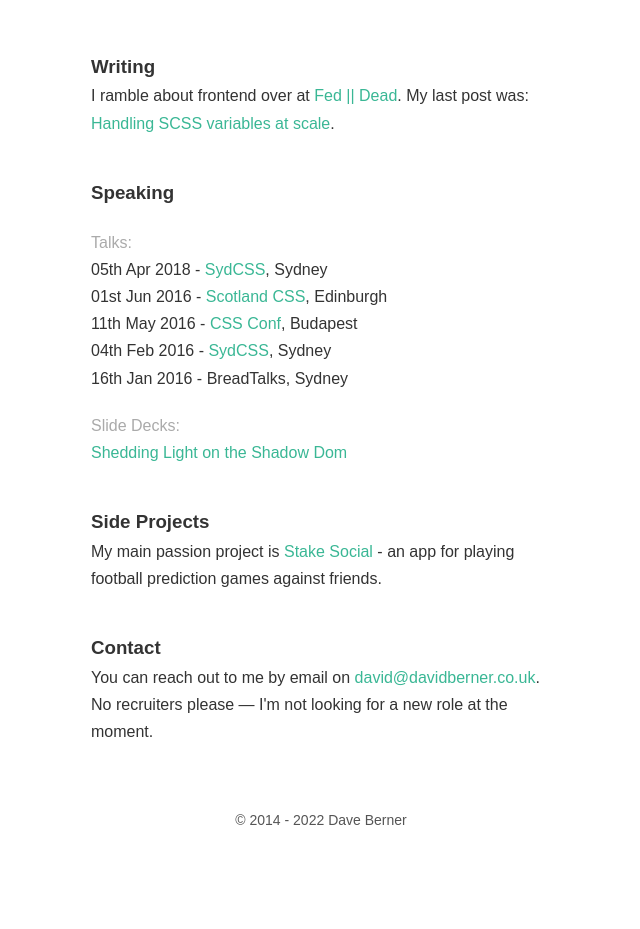
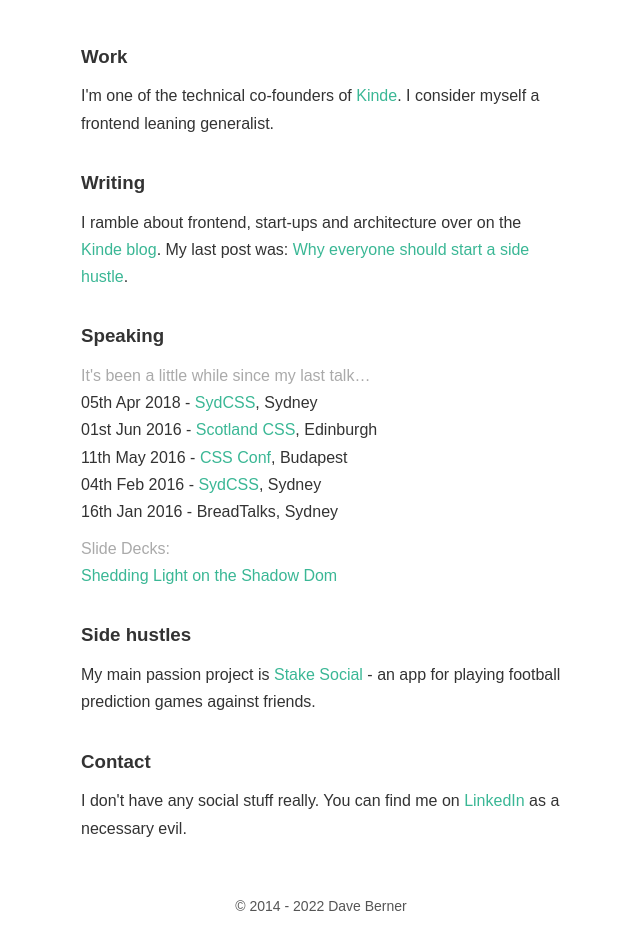
Before and after one commit to DaveOrDead/davidberner, a website: page index.html in a window 1280 px wide. Shown: the part 166-1095 px from the top of the page, without its empty margins (319-959 px from the left). Before the commit the page ends 1019 px from the top, so only its background shows below. Drawn offline with Linux system fonts and the light colour scheme.

Commit message:
job update

```diff
--- a/index.html
+++ b/index.html
@@ -13,30 +13,44 @@
       <header class="l-header">
         <h1 class="heading--large">Dave Berner</h1>
 
-        <span class="heading--medium h-spacing">Co-founder @ Kinde</span>
+        <span class="heading--medium h-spacing"
+          >Co-founder @ <a href="https://kinde.com/">Kinde</a></span
+        >
       </header>
 
       <main>
         <ul class="h-spacing">
           <li class="c-card">
-            <h3 class="c-card__title">Writing</h3>
+            <h3 class="c-card__title h-spacing-small">Work</h3>
 
             <p class="c-card__summary">
-              I ramble about frontend over at
-              <a href="http://fedordead.com" title="Frontend Development Blog"
-                >Fed || Dead</a
+              I'm one of the technical co-founders of
+              <a href="https://kinde.com/">Kinde</a>. I consider myself a
+              frontend leaning generalist.
+            </p>
+          </li>
+          <li class="c-card">
+            <h3 class="c-card__title h-spacing-small">Writing</h3>
+
+            <p class="c-card__summary">
+              I ramble about frontend, start-ups and architecture over on the
+              <a
+                href="https://kinde.com/blog/"
+                title="Frontend Development Blog"
+                >Kinde blog</a
               >. My last post was:
               <a
-                href="https://medium.com/fed-or-dead/handing-scss-variables-at-scale-78e14652175c"
-                >Handling SCSS variables at scale</a
+                href="https://kinde.com/blog/startups/why-everyone-should-start-a-side-hustle"
+                >Why everyone should start a side hustle</a
               >.
             </p>
           </li>
 
           <li class="c-card">
             <h3 class="c-card__title h-spacing-small">Speaking</h3>
-
-            <strong class="c-card__sub-title">Talks:</strong>
+            <p class="c-card__sub-title">
+              It's been a little while since my last talk&hellip;
+            </p>
             <ul class="h-spacing-small">
               <li>
                 <time datetime="2016-04-05">05th Apr 2018</time> -
@@ -76,31 +90,22 @@
             </ul>
           </li>
           <li class="c-card">
-            <h3 class="c-card__title">Side Projects</h3>
+            <h3 class="c-card__title h-spacing-small">Side hustles</h3>
 
             <p class="c-card__summary">
               My main passion project is
-              <a
-                href="https://www.stakesocial.com/"
-                title="The ultimate stack for Fullstack development"
-                >Stake Social</a
-              >
+              <a href="https://www.stakesocial.com/">Stake Social</a>
               - an app for playing football prediction games against friends.
             </p>
           </li>
 
           <li class="c-card">
-            <h3 class="c-card__title">Contact</h3>
+            <h3 class="c-card__title h-spacing-small">Contact</h3>
 
             <p class="c-card__summary">
-              You can reach out to me by email on
-              <a href="mailto:david@davidberner.co.uk"
-                >david@davidberner.co.uk</a
-              >.
-            </p>
-            <p>
-              No recruiters please &mdash; I'm not looking for a new role at the
-              moment.
+              I don't have any social stuff really. You can find me on
+              <a href="https://www.linkedin.com/in/davidajberner/">LinkedIn</a>
+              as a necessary evil.
             </p>
           </li>
         </ul>
--- a/scss/styles.scss
+++ b/scss/styles.scss
@@ -6,7 +6,7 @@
 
 $spacing: 2.5rem;
 
-$spacing-small: $spacing / 2;
+$spacing-small: $spacing / 4;
 
 html {
   box-sizing: border-box;
@@ -36,12 +36,12 @@
 // links
 
 a {
-    color: #3AB795;
+  color: #3ab795;
   text-decoration: none;
 }
 
 a:hover {
-    color: darken(#3AB795, 4%);
+  color: darken(#3ab795, 4%);
   text-decoration: underline;
   transition: all 0.3s;
 }
@@ -74,7 +74,6 @@
   font-weight: 300;
 }
 
-
 // Helpers
 
 .h-txt-center {
@@ -89,11 +88,11 @@
   margin-bottom: $spacing-small;
 }
 
-
 // Components
 
 .c-card {
   color: #333;
+  margin-bottom: $spacing-small;
   padding: $spacing-small;
   text-decoration: none;
 }
```
Also changed, not shown: assets/css/styles.css. Lines whose indentation alone changed are shown as unchanged.
